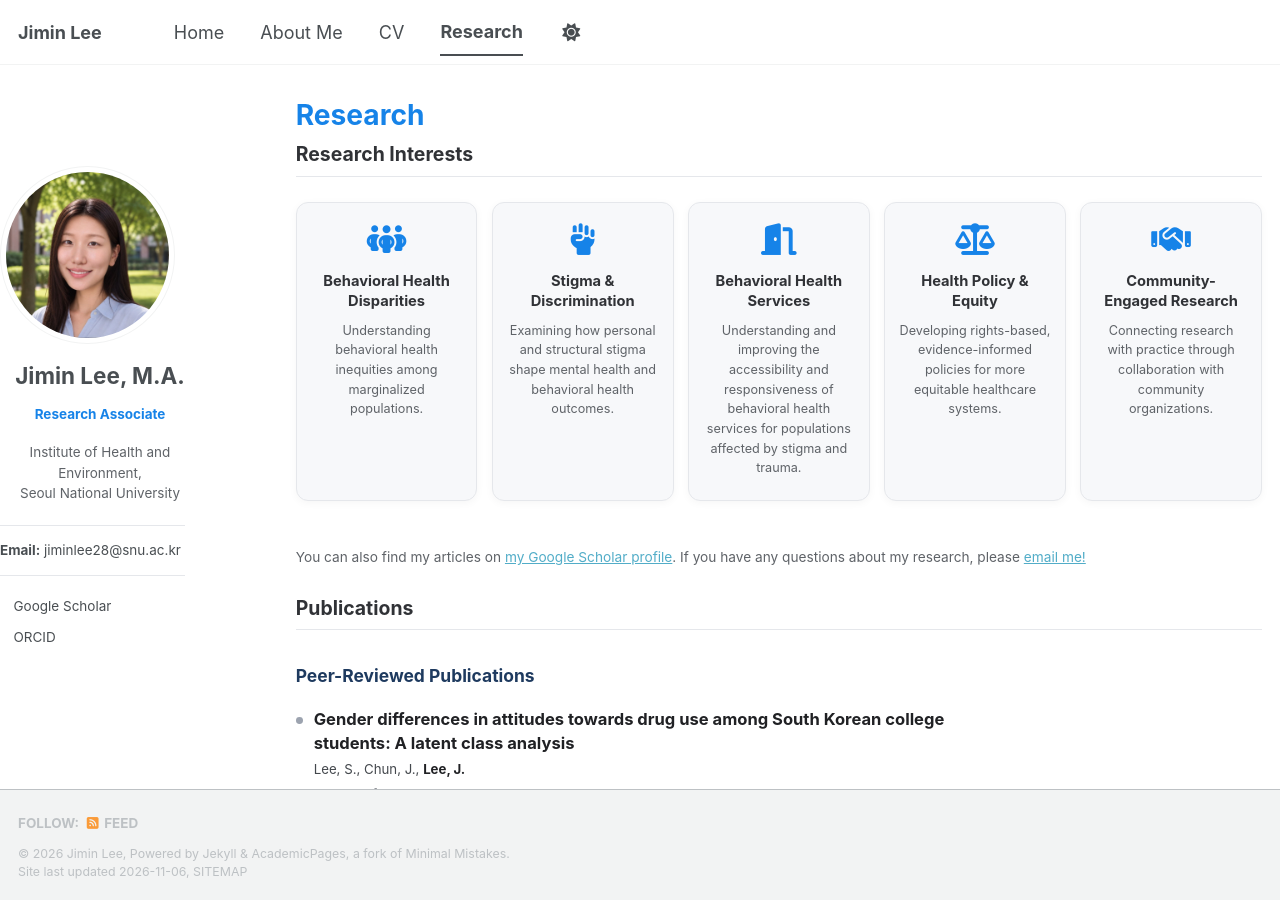
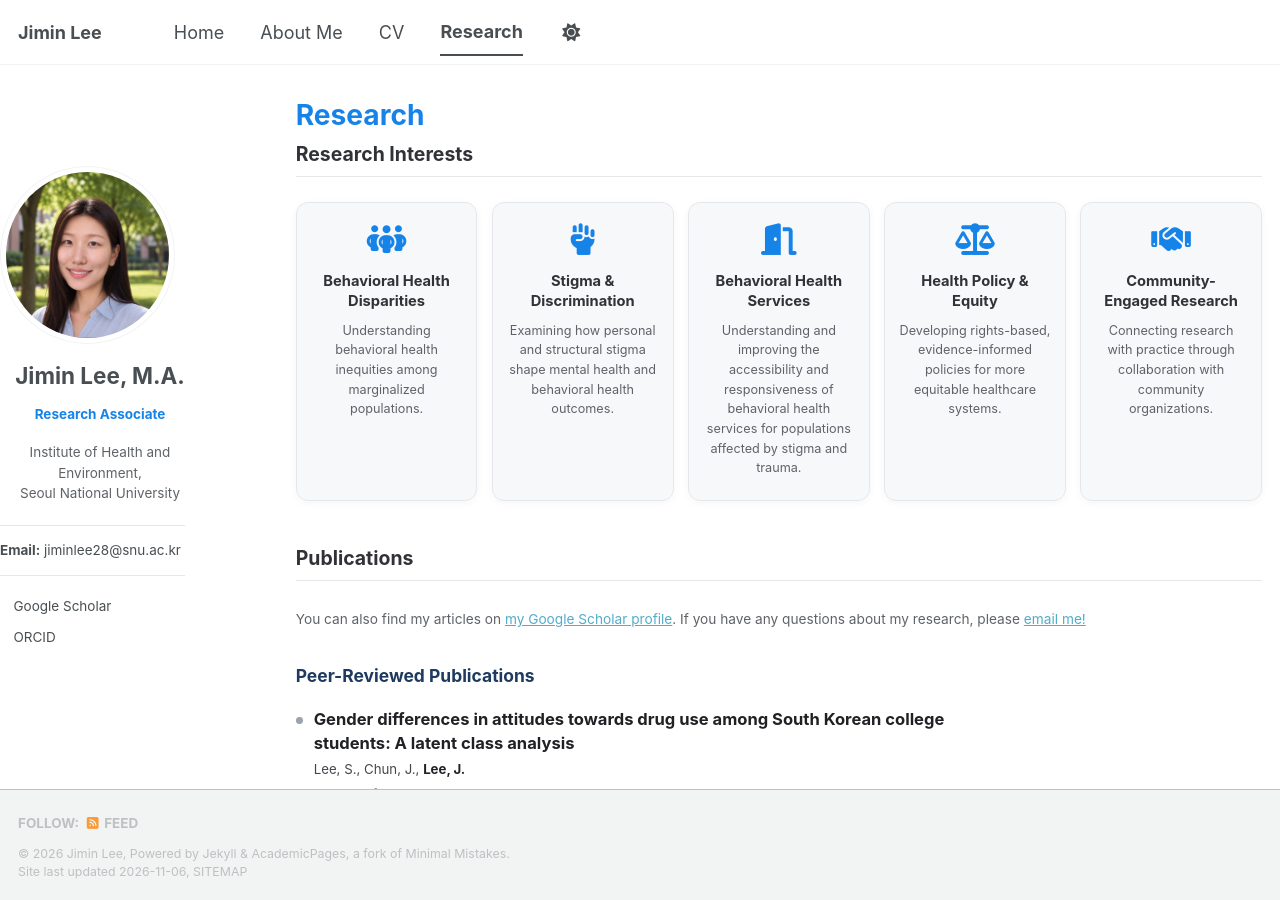
Before and after one commit to jiminlee-research/jiminlee-research.github.io, a Jekyll site: the page built from _pages/publications.html, in a window 1280 px wide and 900 px high. Built offline with Jekyll 4.4.1, drawn with Linux system fonts in a browser that asks for light colours; a style sheet for code colours, icons or effects is not loaded.

Commit message:
Move Google Scholar note below Publications heading
Co-Authored-By: Claude Opus 5.5 <noreply@anthropic.com>
Claude-Session: https://claude.ai/code/session_01PcjxNfDHwsJtJ6agebrJHV

```diff
--- a/_pages/publications.html
+++ b/_pages/publications.html
@@ -68,12 +68,12 @@ author_profile: true
   <div class="ri-card"><i class="fa-solid fa-handshake" aria-hidden="true"></i><h3>Community-Engaged Research</h3><p>Connecting research with practice through collaboration with community organizations.</p></div>
 </div>
 
-<p class="pub-intro">You can also find my articles on <a href="https://scholar.google.com/citations?user=zuMXeBkAAAAJ&hl=ko">my Google Scholar profile</a>. If you have any questions about my research, please <a href="mailto:jiminlee28@snu.ac.kr">email me!</a></p>
-
 <div class="pub-head">
   <h2>Publications</h2>
 
 </div>
+
+<p class="pub-intro">You can also find my articles on <a href="https://scholar.google.com/citations?user=zuMXeBkAAAAJ&hl=ko">my Google Scholar profile</a>. If you have any questions about my research, please <a href="mailto:jiminlee28@snu.ac.kr">email me!</a></p>
 
 <div id="pub-list">
 {% assign all = site.data.publications %}
```
